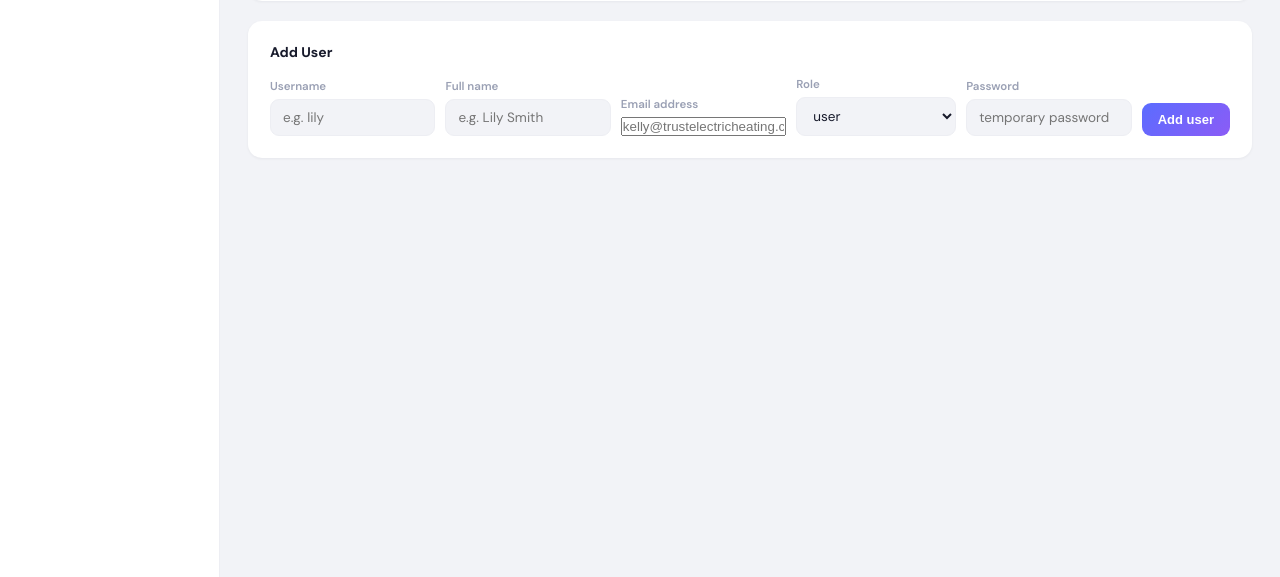
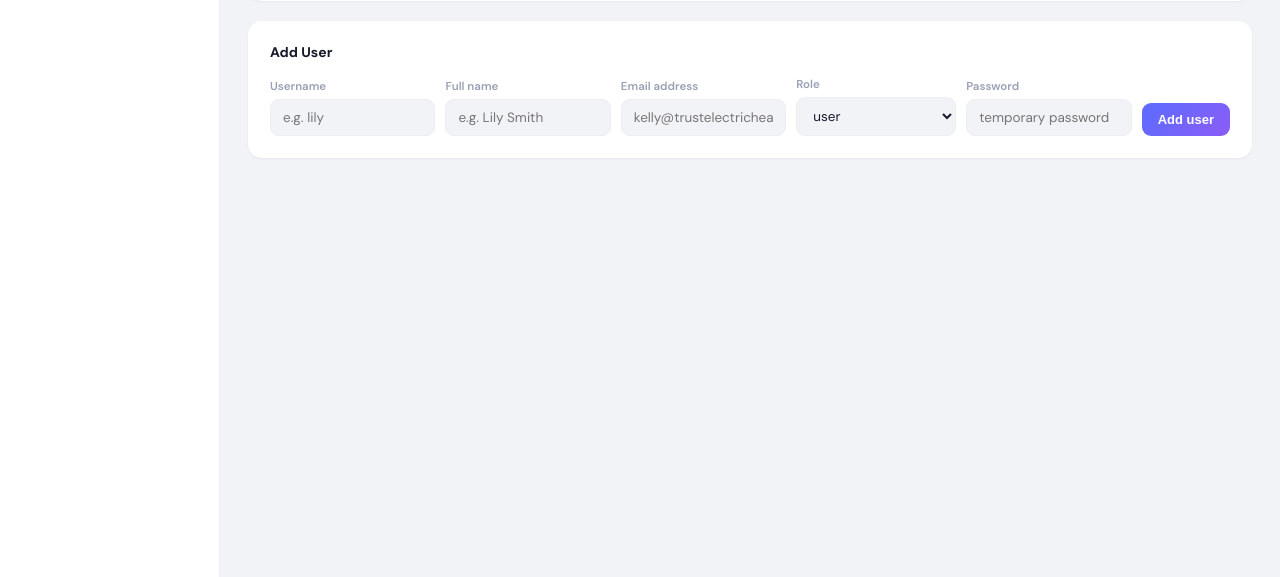
Before and after one commit to Tashif-Bashir/trustwarehouse, a Flask app: page /admin/users in a window 1280 px wide. Shown: the part 223-800 px from the top of the page. Run offline with Flask 3, Linux system fonts and the light colour scheme; the visitor is signed in with stand-in values (Sample User, id 1).

Commit message:
fix(availability): apply consistent input styling to email fields in admin

```diff
--- a/availability_app/templates/admin_users.html
+++ b/availability_app/templates/admin_users.html
@@ -38,7 +38,7 @@
   .form-row{display:flex;gap:10px;flex-wrap:wrap;align-items:flex-end}
   .form-field{display:flex;flex-direction:column;gap:5px;flex:1;min-width:120px}
   .form-field label{font-size:11.5px;font-weight:600;color:var(--muted)}
-  input[type=text],input[type=password],select{padding:9px 12px;border-radius:9px;border:1.5px solid var(--line);background:var(--bg);font-family:inherit;font-size:13.5px;color:var(--ink);outline:none;width:100%}
+  input[type=text],input[type=email],input[type=password],select{padding:9px 12px;border-radius:9px;border:1.5px solid var(--line);background:var(--bg);font-family:inherit;font-size:13.5px;color:var(--ink);outline:none;width:100%}
   input:focus,select:focus{border-color:var(--indigo)}
   .btn{padding:9px 16px;border-radius:9px;font-size:13px;font-weight:600;cursor:pointer;border:none}
   .btn-primary{background:linear-gradient(135deg,#5B6CFF,#8B5CF6);color:#fff}
```
